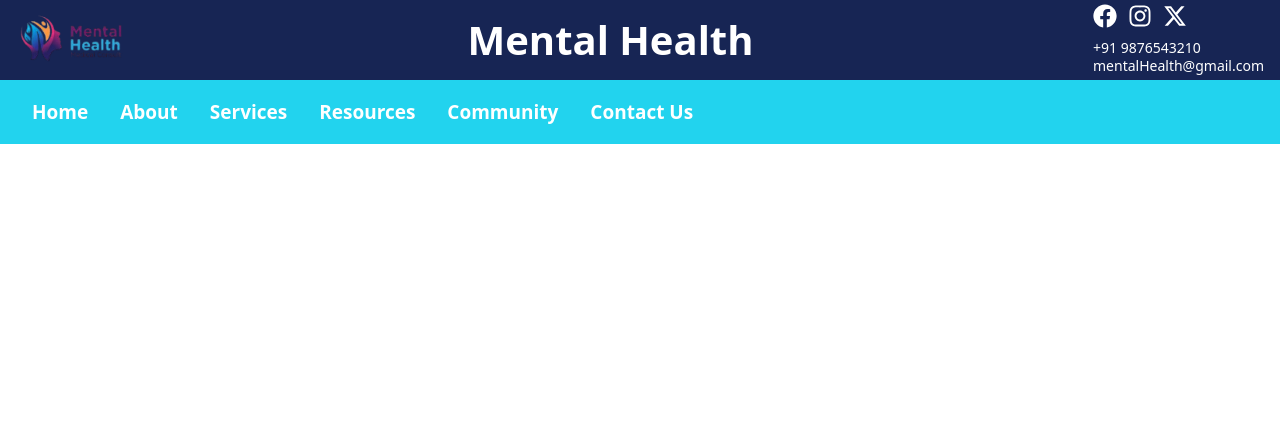
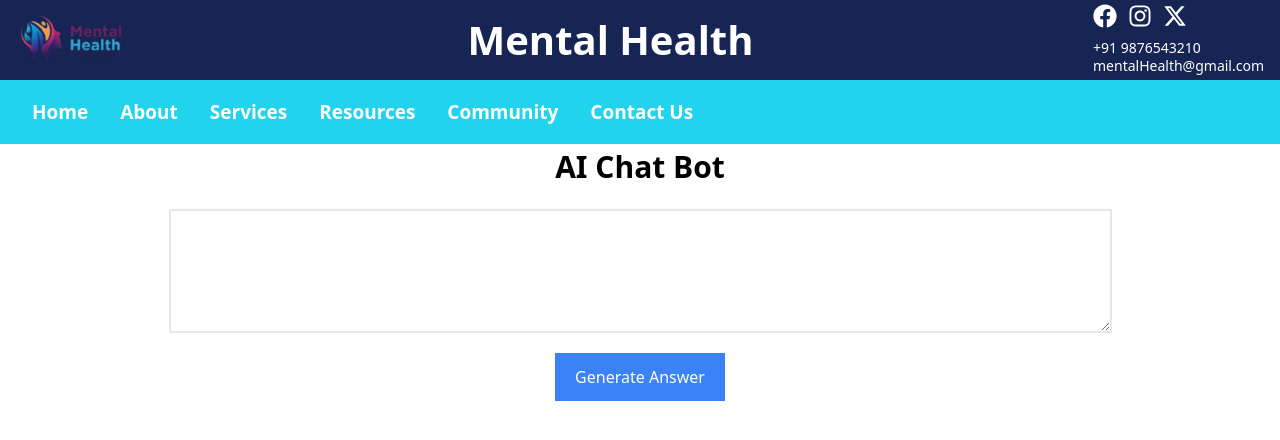
Before and after one commit to Hirak7024/NIELIT_CU_Project, a React (Create React App) app in the folder client/: page /chatBot in a window 1280 px wide. Shown: the top 440 px of the page. Built offline with nearby package versions, Linux system fonts and the light colour scheme.

Commit message:
Chat Bot Integration Complete

```diff
--- a/client/package.json
+++ b/client/package.json
@@ -11,6 +11,7 @@
     "@testing-library/jest-dom": "^6.6.3",
     "@testing-library/react": "^16.2.0",
     "@testing-library/user-event": "^13.5.0",
+    "axios": "^1.8.4",
     "mui": "^0.0.1",
     "react": "^19.0.0",
     "react-dom": "^19.0.0",
--- a/client/src/App.jsx
+++ b/client/src/App.jsx
@@ -4,6 +4,7 @@ import Home from './Pages/Home.jsx';
 import Navbar from './Components/Navbar/Navbar.jsx';
 import Header from './Components/Header.jsx';
 import ConsultationForm from './Pages/ConsultationForm.jsx';
+import ChatBot from './Pages/ChatBot.jsx';
 
 
 function App() {
@@ -14,6 +15,7 @@ function App() {
       <Routes>
         <Route path='/' element={<Home />} />
         <Route path='/form' element={<ConsultationForm />} />
+        <Route path='/chatBot' element={<ChatBot />} />
       </Routes>
     </BrowserRouter>
   );
--- /dev/null
+++ b/client/src/Components/YoutubeSection/YoutubeSection.css
@@ -0,0 +1,11 @@
+.videoTransition {
+  transition-property: all;
+  transition-duration: 350ms;
+  transition-timing-function: ease;
+  /* box-shadow: 0px 2px 4px 0px rgba(0, 0, 0, 0.24); */
+}
+
+.videoTransition:hover {
+  /* box-shadow: 0px 8px 10px 1px rgba(0, 0, 0, 0.2); */
+  transform: translateY(-20px);
+}
--- a/client/src/Components/YoutubeSection.jsx
+++ b/client/src/Components/YoutubeSection/YoutubeSection.jsx
@@ -1,7 +1,8 @@
 import React from "react";
-import { YoutubeVideos } from "../YoutubeVideos";
+import { YoutubeVideos } from "../../YoutubeVideos";
 import Carousel from "react-multi-carousel";
 import "react-multi-carousel/lib/styles.css";
+import "./YoutubeSection.css";
 
 const responsive = {
   superLargeDesktop: {
@@ -33,12 +34,12 @@ const YouTubeSection = () => {
       // showDots={true}
       infinite={true}
       autoPlay={true}
-      autoPlaySpeed={4000} // slower autoplay (3 seconds)
+      autoPlaySpeed={3000} // slower autoplay (3 seconds)
       customTransition="transform 1000ms ease-in-out" // smoother transition
-      transitionDuration={2000} // 1 second slide transition
+      transitionDuration={1500} // 1 second slide transition
     >
       {YoutubeVideos?.map((video) => (
-        <div key={video.id} className="overflow-hidden w-[20rem]">
+        <div key={video.id} className="w-[20rem]">
           <a
             href={`https://www.youtube.com/watch?v=${video.id}`}
             target="_blank"
--- /dev/null
+++ b/client/src/Pages/ChatBot.jsx
@@ -0,0 +1,35 @@
+import React, { useState } from 'react';
+import axios from "axios";
+
+export default function ChatBot() {
+    const [question, setQuestion] = useState("");
+    const [answer, setAnswer] = useState("");
+
+    const handleChange=(e)=>{
+        setQuestion(e.target.value);
+    }
+
+    async function generateAnswer() {
+        setAnswer("Loading....");
+        const response = await axios({
+            url: "https://generativelanguage.googleapis.com/v1beta/models/gemini-2.0-flash:generateContent?key=AIzaSyDWsdqfc9iGT9VzepWSHHSORxt888BF1UA",
+            method: "POST",
+            data: {
+                contents: [{
+                    parts: [{ text: question }]
+                },
+                ],
+            },
+        })
+    console.log(response['data']['candidates'][0]['content']['parts'][0]['text']);
+    setAnswer(response['data']['candidates'][0]['content']['parts'][0]['text'])
+    }
+    return (
+        <div className='flex flex-col items-center gap-5'>
+            <h1 className='text-[30px] font-semibold'>AI Chat Bot</h1>
+            <textarea value={question} onChange={handleChange} cols={100} rows={5} className='border-2'></textarea>
+            <button onClick={generateAnswer} className='bg-blue-500 text-white px-5 py-3 '>Generate Answer</button>
+            <p className='w-[80vw]'>{answer}</p>
+        </div>
+    )
+}
--- a/client/src/Pages/Home.jsx
+++ b/client/src/Pages/Home.jsx
@@ -1,7 +1,7 @@
 import React from 'react';
 import PdfContainer from '../Components/PdfContainer/PdfContainer';
 import { useNavigate } from 'react-router-dom';
-import YouTubeSection from '../Components/YoutubeSection';
+import YouTubeSection from '../Components/YoutubeSection/YoutubeSection';
 
 export default function Home() {
     const navigate = useNavigate();
```
Also changed, not shown: 2 other files (tests, documents, lock files or other folders).
